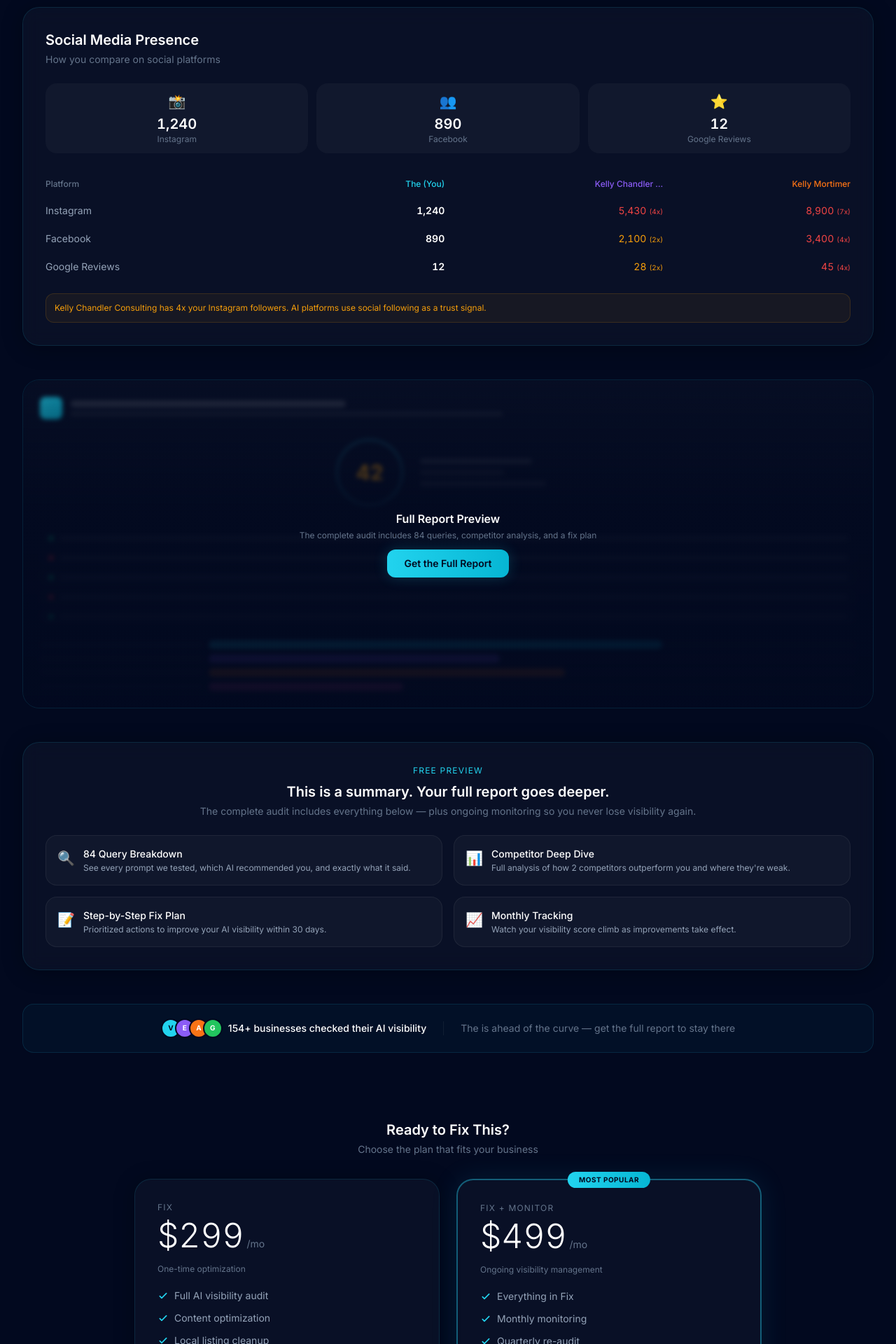
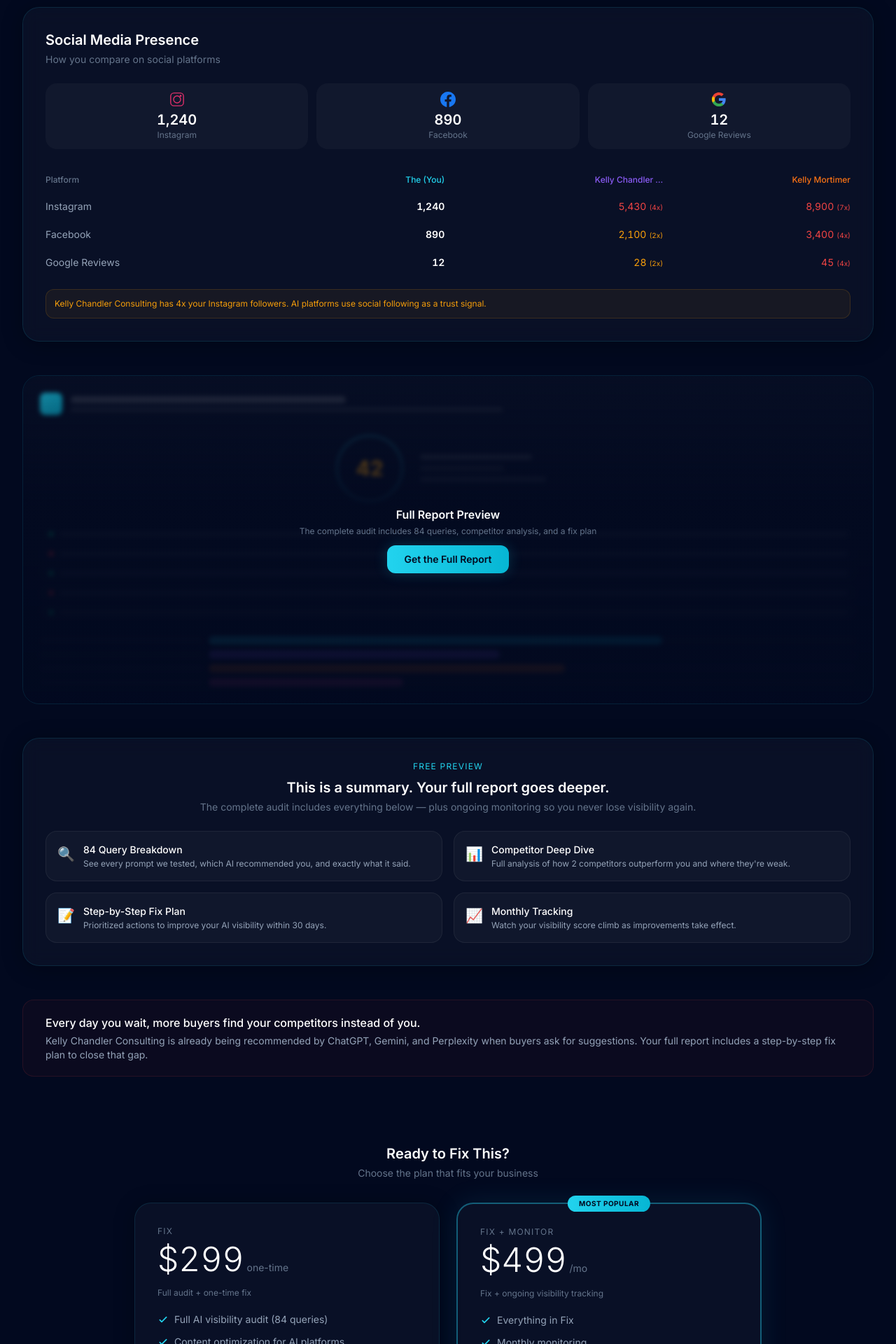
Before and after one commit to vizbizai-web/vizbiz-website, a Next.js app: page /report/1 in a window 1280 px wide. Shown: the part 3980-5900 px from the top of the page at 70% size. Built offline with nearby package versions, Linux system fonts and the light colour scheme.

Commit message:
Fix: urgency strip replaces fake social proof, official social icons, pricing copy clarity

```diff
--- a/src/app/report/[leadId]/report-content.tsx
+++ b/src/app/report/[leadId]/report-content.tsx
@@ -1001,9 +1001,9 @@
   const isMobile = useIsMobile();
 
   const platforms = [
-    { label: 'Instagram', value: data.socialPresence.instagram, icon: '📸' },
-    { label: 'Facebook', value: data.socialPresence.facebook, icon: '👥' },
-    { label: 'Google Reviews', value: data.socialPresence.googleReviews, icon: '⭐' },
+    { label: 'Instagram', value: data.socialPresence.instagram, icon: 'instagram' },
+    { label: 'Facebook', value: data.socialPresence.facebook, icon: 'facebook' },
+    { label: 'Google Reviews', value: data.socialPresence.googleReviews, icon: 'google' },
   ];
 
   const socialCompData = data.competitorSocial.map(c => ({
@@ -1029,7 +1029,15 @@
         <div className="grid grid-cols-3 gap-3 mb-6 sm:mb-8">
           {platforms.map((p) => (
             <div key={p.label} className="text-center p-3 rounded-2xl" style={{ background: theme === 'dark' ? 'rgba(255,255,255,0.03)' : 'rgba(0,0,0,0.02)' }}>
-              <div className="text-xl mb-1">{p.icon}</div>
+              <div className="text-xl mb-1 flex items-center justify-center">
+                {p.icon === 'instagram' ? (
+                  <svg width="22" height="22" viewBox="0 0 24 24" fill="none" stroke="currentColor" strokeWidth="1.5" strokeLinecap="round" strokeLinejoin="round" style={{ color: '#E1306C' }}><rect x="2" y="2" width="20" height="20" rx="5" ry="5" /><circle cx="12" cy="12" r="5.5" /><circle cx="17.5" cy="6.5" r="1.5" fill="currentColor" stroke="none" /></svg>
+                ) : p.icon === 'facebook' ? (
+                  <svg width="22" height="22" viewBox="0 0 24 24" fill="#1877F2"><path d="M24 12.073c0-6.627-5.373-12-12-12s-12 5.373-12 12c0 5.99 4.388 10.954 10.125 11.854v-8.385H7.078v-3.47h3.047V9.43c0-3.007 1.792-4.669 4.533-4.669 1.312 0 2.686.235 2.686.235v2.953H15.83c-1.491 0-1.956.925-1.956 1.874v2.25h3.328l-.532 3.47h-2.796v8.385C19.612 23.027 24 18.062 24 12.073z" /></svg>
+                ) : (
+                  <svg width="22" height="22" viewBox="0 0 24 24"><path d="M22.56 12.25c0-.78-.07-1.53-.2-2.25H12v4.26h5.92a5.06 5.06 0 0 1-2.2 3.32v2.77h3.57c2.08-1.92 3.28-4.74 3.28-8.1z" fill="#4285F4" /><path d="M12 23c2.97 0 5.46-.98 7.28-2.66l-3.57-2.77c-.98.66-2.23 1.06-3.71 1.06-2.86 0-5.29-1.93-6.16-4.53H2.18v2.84C3.99 20.53 7.7 23 12 23z" fill="#34A853" /><path d="M5.84 14.09c-.22-.66-.35-1.36-.35-2.09s.13-1.43.35-2.09V7.07H2.18C1.43 8.55 1 10.22 1 12s.43 3.45 1.18 4.93l2.85-2.22.81-.62z" fill="#FBBC05" /><path d="M12 5.38c1.62 0 3.06.56 4.21 1.64l3.15-3.15C17.45 2.09 14.97 1 12 1 7.7 1 3.99 3.47 2.18 7.07l3.66 2.84c.87-2.6 3.3-4.53 6.16-4.53z" fill="#EA4335" /></svg>
+                )}
+              </div>
               <p className="text-lg sm:text-xl font-semibold tabular-nums" style={{ color: t.textPrimary }}>
                 {p.value ? p.value.toLocaleString() : '—'}
               </p>
@@ -1112,49 +1120,28 @@
   );
 }
 
-/* ── Social Proof Strip ─────────────────────── */
+/* ── Competitor Urgency Strip ───────────────── */
 function SocialProofStrip({ data, theme }: { data: LeadData; theme: Theme }) {
   const t = getThemeStyles(theme);
-  const [count, setCount] = useState(0);
-
-  useEffect(() => {
-    const base = 127;
-    const today = new Date();
-    const start = new Date(2026, 3, 20);
-    const days = Math.floor((today.getTime() - start.getTime()) / 86400000);
-    const total = base + Math.floor(days * 2.3);
-    setCount(total);
-  }, []);
+  const leader = data.competitors.find(c => !c.isYou && c.score > (data.competitors.find(c2 => c2.isYou)?.score || 0));
 
   return (
     <FadeIn>
       <div
-        className="flex flex-col sm:flex-row items-center justify-center gap-3 sm:gap-6 py-5 px-4 rounded-2xl"
+        className="py-5 px-5 sm:px-8 rounded-2xl text-center sm:text-left"
         style={{
-          background: theme === 'dark' ? 'rgba(37,209,242,0.04)' : 'rgba(6,182,212,0.04)',
-          border: `1px solid ${theme === 'dark' ? 'rgba(37,209,242,0.12)' : 'rgba(6,182,212,0.15)'}`,
+          background: theme === 'dark' ? 'rgba(239,68,68,0.04)' : 'rgba(239,68,68,0.03)',
+          border: `1px solid ${theme === 'dark' ? 'rgba(239,68,68,0.12)' : 'rgba(239,68,68,0.1)'}`,
         }}
       >
-        <div className="flex items-center gap-2">
-          <div className="flex -space-x-2">
-            {['#22D3EE', '#8B5CF6', '#F97316', '#22C55E'].map((c, i) => (
-              <div
-                key={i}
-                className="w-7 h-7 rounded-full border-2 flex items-center justify-center text-[10px] font-bold"
-                style={{ borderColor: theme === 'dark' ? '#02091F' : '#FFFFFF', background: c, color: i === 0 ? '#02091F' : '#FFFFFF' }}
-              >
-                {['V', 'E', 'A', 'G'][i]}
-              </div>
-            ))}
-          </div>
-          <span className="text-sm font-medium" style={{ color: t.textPrimary }}>
-            {count > 0 ? `${count}+` : '—'} businesses checked their AI visibility
-          </span>
-        </div>
-        <div className="hidden sm:block w-px h-5" style={{ background: t.borderSubtle }} />
-        <span className="text-xs sm:text-sm" style={{ color: t.textMuted }}>
-          {data.businessName.split(' ')[0]} is ahead of the curve — get the full report to stay there
-        </span>
+        <p className="text-sm sm:text-base font-medium mb-1" style={{ color: t.textPrimary }}>
+          Every day you wait, more buyers find your competitors instead of you.
+        </p>
+        <p className="text-xs sm:text-sm" style={{ color: t.textSecondary }}>
+          {leader
+            ? `${leader.name} is already being recommended by ChatGPT, Gemini, and Perplexity when buyers ask for suggestions. Your full report includes a step-by-step fix plan to close that gap.`
+            : 'Your competitors are already being recommended by ChatGPT, Gemini, and Perplexity. The full report includes a prioritized fix plan to close the gap.'}
+        </p>
       </div>
     </FadeIn>
   );
@@ -1306,14 +1293,14 @@
     {
       name: 'Fix',
       price: 299,
-      description: 'One-time optimization',
-      features: ['Full AI visibility audit', 'Content optimization', 'Local listing cleanup', 'Competitor gap analysis', '30-day support'],
+      description: 'Full audit + one-time fix',
+      features: ['Full AI visibility audit (84 queries)', 'Content optimization for AI platforms', 'Local listing cleanup & schema markup', 'Competitor gap analysis', '30-day email support'],
       highlighted: false,
     },
     {
       name: 'Fix + Monitor',
       price: 499,
-      description: 'Ongoing visibility management',
+      description: 'Fix + ongoing visibility tracking',
       features: ['Everything in Fix', 'Monthly monitoring', 'Quarterly re-audit', 'Priority support', 'Competitor tracking'],
       highlighted: true,
     },
@@ -1357,7 +1344,7 @@
                 <span className="text-4xl sm:text-5xl font-light tabular-nums" style={{ color: t.textPrimary }}>
                   ${plan.price}
                 </span>
-                <span className="text-sm" style={{ color: t.textMuted }}>/mo</span>
+                <span className="text-sm" style={{ color: t.textMuted }}>{plan.name === 'Fix' ? 'one-time' : '/mo'}</span>
               </div>
               <p className="text-xs mb-5" style={{ color: t.textMuted }}>{plan.description}</p>
               <ul className="space-y-3 mb-6">
```
